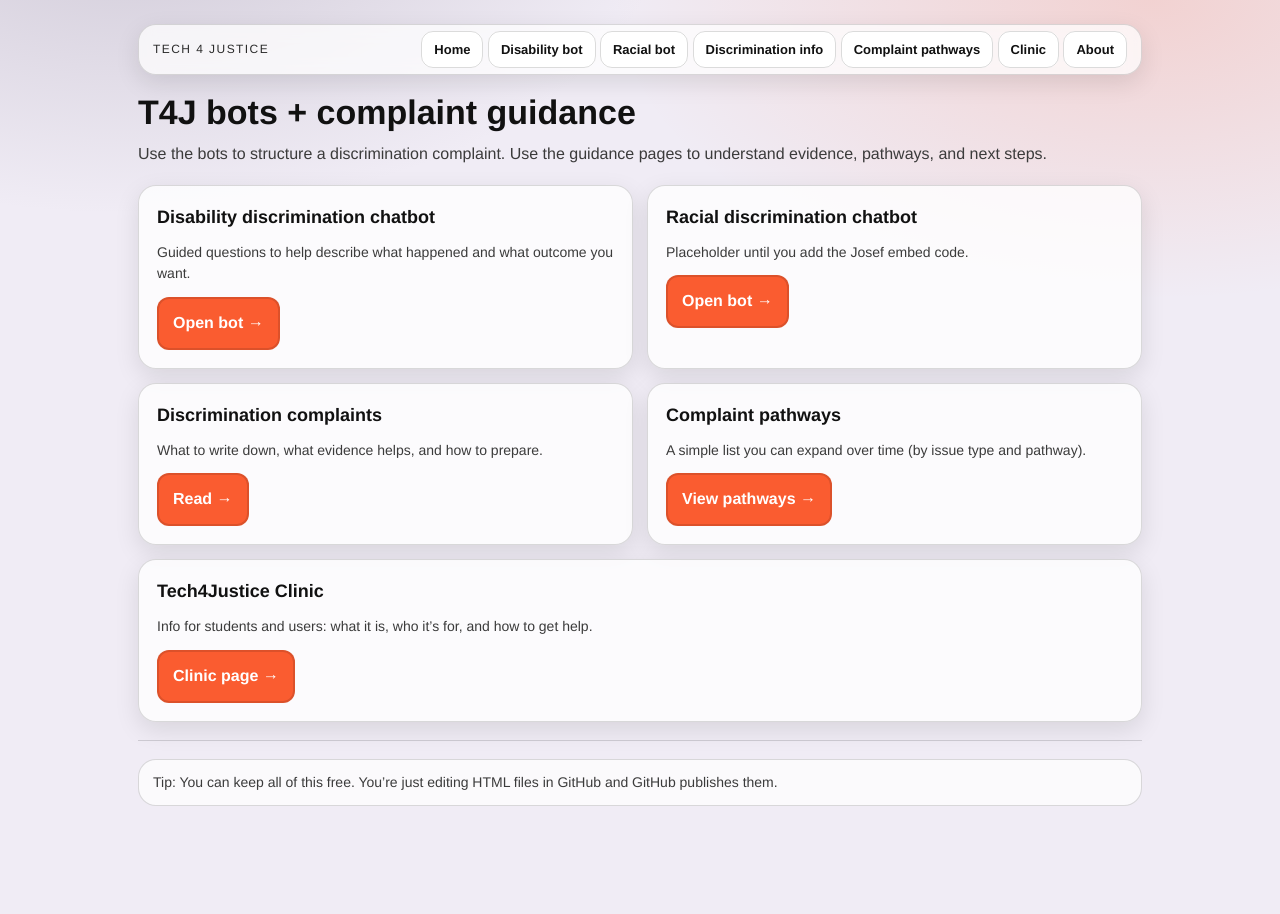
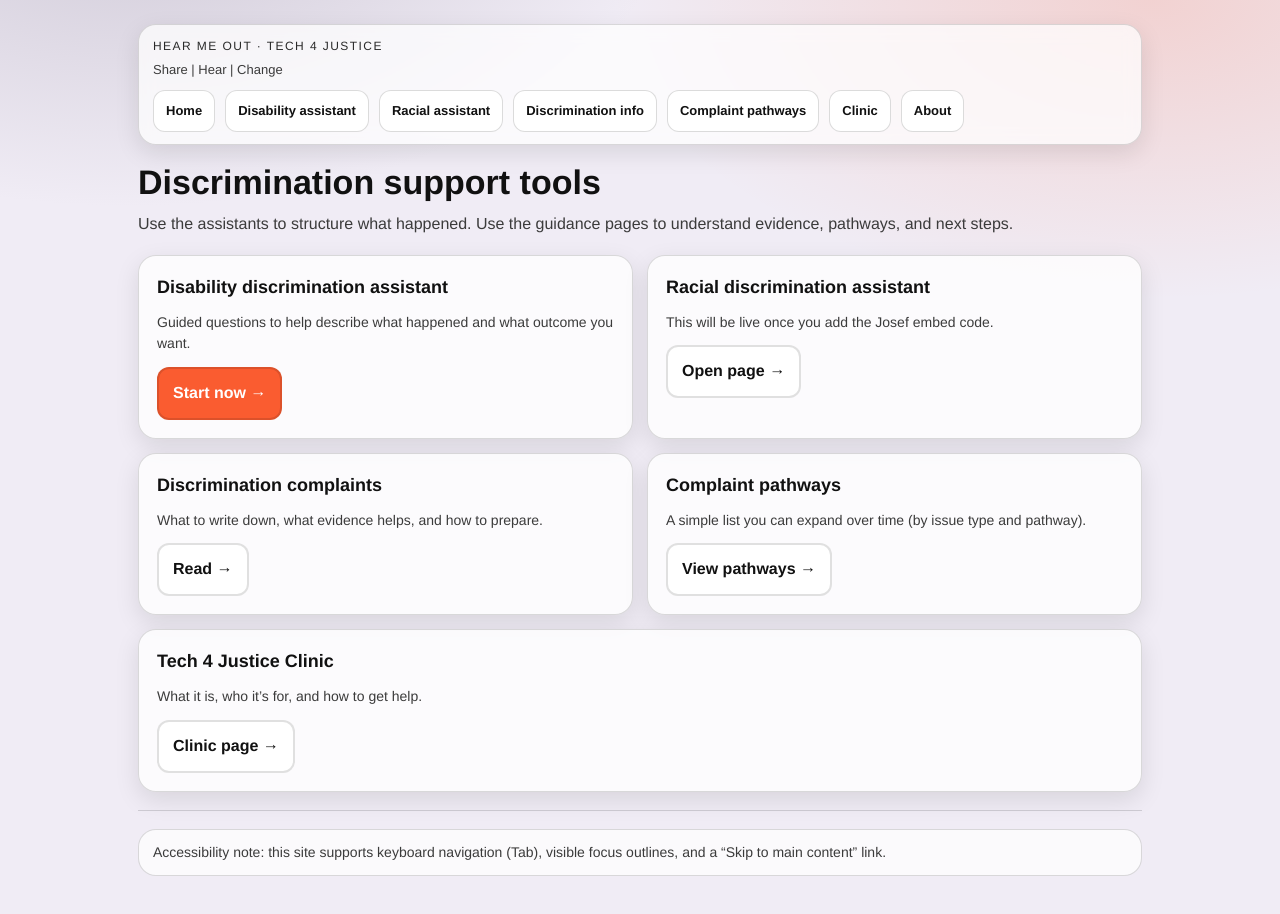
Before and after one commit to DeanNJP/T4Jbots, a plain HTML site: page index.html in a window 1280 px wide. Before the commit the page ends 862 px from the top, so only its background shows below. Drawn offline with nearby package versions, Linux system fonts and the light colour scheme.

Commit message:
Update index.html

```diff
--- a/index.html
+++ b/index.html
@@ -3,63 +3,73 @@
 <head>
   <meta charset="utf-8" />
   <meta name="viewport" content="width=device-width, initial-scale=1" />
-  <title>T4J Chatbots</title>
+  <title>Tech 4 Justice · Hear Me Out</title>
   <link rel="stylesheet" href="./style.css" />
 </head>
 <body>
+  <a class="skip-link" href="#main">Skip to main content</a>
+
   <div class="wrap">
-    <div class="nav">
-      <div class="left"><div class="badge">Tech 4 Justice</div></div>
-      <div class="left">
-        <a href="./index.html">Home</a>
-        <a href="./disability.html">Disability bot</a>
-        <a href="./racial.html">Racial bot</a>
+    <header>
+      <nav class="nav" aria-label="Primary navigation">
+        <div class="brand">
+          <div class="badge">Hear Me Out · Tech 4 Justice</div>
+          <div class="tagline">Share | Hear | Change</div>
+        </div>
+
+        <div class="nav-links">
+          <a href="./index.html" aria-current="page">Home</a>
+          <a href="./disability.html">Disability assistant</a>
+          <a href="./racial.html">Racial assistant</a>
           <a href="./discrimination.html">Discrimination info</a>
           <a href="./pathways.html">Complaint pathways</a>
           <a href="./clinic.html">Clinic</a>
           <a href="./about.html">About</a>
         </div>
-    </div>
+      </nav>
+    </header>
 
-    <h1>T4J bots + complaint guidance</h1>
-    <p>Use the bots to structure a discrimination complaint. Use the guidance pages to understand evidence, pathways, and next steps.</p>
+    <main id="main">
+      <h1>Discrimination support tools</h1>
+      <p>Use the assistants to structure what happened. Use the guidance pages to understand evidence, pathways, and next steps.</p>
 
       <div class="grid">
-      <div class="card">
-        <h2>Disability discrimination chatbot</h2>
+        <section class="card" aria-label="Disability discrimination assistant">
+          <h2>Disability discrimination assistant</h2>
           <p class="small">Guided questions to help describe what happened and what outcome you want.</p>
-        <a class="btn" href="./disability.html">Open bot →</a>
-      </div>
+          <a class="btn" href="./disability.html">Start now →</a>
+        </section>
 
-      <div class="card">
-        <h2>Racial discrimination chatbot</h2>
-        <p class="small">Placeholder until you add the Josef embed code.</p>
-        <a class="btn" href="./racial.html">Open bot →</a>
-      </div>
+        <section class="card" aria-label="Racial discrimination assistant">
+          <h2>Racial discrimination assistant</h2>
+          <p class="small">This will be live once you add the Josef embed code.</p>
+          <a class="btn secondary" href="./racial.html">Open page →</a>
+        </section>
 
-      <div class="card">
+        <section class="card" aria-label="Discrimination complaints information">
           <h2>Discrimination complaints</h2>
           <p class="small">What to write down, what evidence helps, and how to prepare.</p>
-        <a class="btn" href="./discrimination.html">Read →</a>
-      </div>
+          <a class="btn secondary" href="./discrimination.html">Read →</a>
+        </section>
 
-      <div class="card">
+        <section class="card" aria-label="Complaint pathways">
           <h2>Complaint pathways</h2>
           <p class="small">A simple list you can expand over time (by issue type and pathway).</p>
-        <a class="btn" href="./pathways.html">View pathways →</a>
-      </div>
+          <a class="btn secondary" href="./pathways.html">View pathways →</a>
+        </section>
 
-      <div class="card full">
-        <h2>Tech4Justice Clinic</h2>
-        <p class="small">Info for students and users: what it is, who it’s for, and how to get help.</p>
-        <a class="btn" href="./clinic.html">Clinic page →</a>
-      </div>
+        <section class="card full" aria-label="Tech 4 Justice Clinic">
+          <h2>Tech 4 Justice Clinic</h2>
+          <p class="small">What it is, who it’s for, and how to get help.</p>
+          <a class="btn secondary" href="./clinic.html">Clinic page →</a>
+        </section>
       </div>
 
       <hr />
       <div class="notice small">
-      Tip: You can keep all of this free. You’re just editing HTML files in GitHub and GitHub publishes them.
+        Accessibility note: this site supports keyboard navigation (Tab), visible focus outlines, and a “Skip to main content” link.
       </div>
+    </main>
   </div>
 </body>
 </html>
```
Lines whose indentation alone changed are shown as unchanged.
